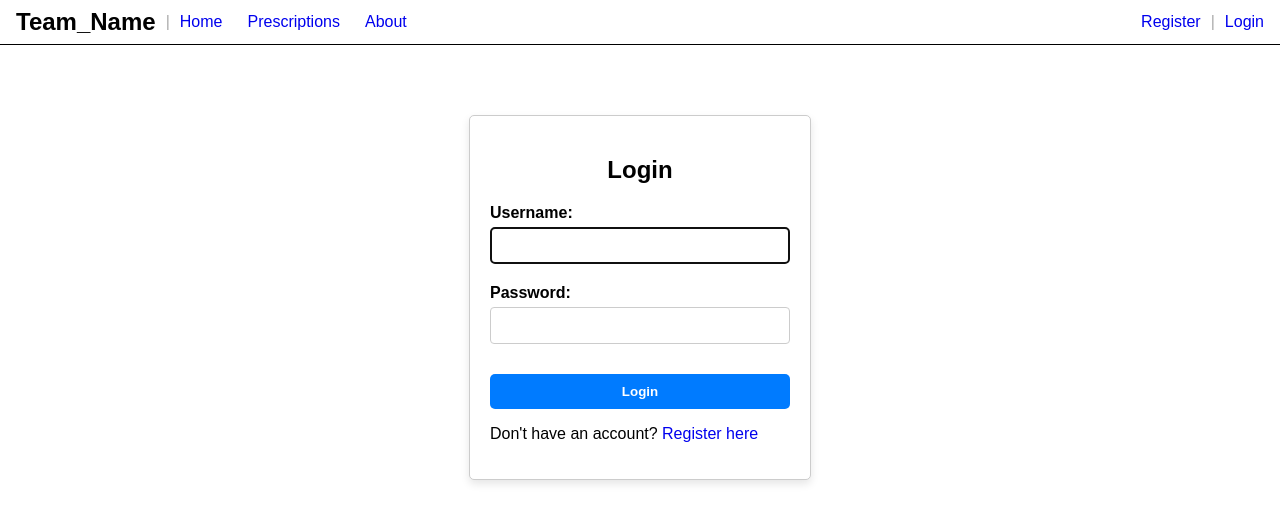
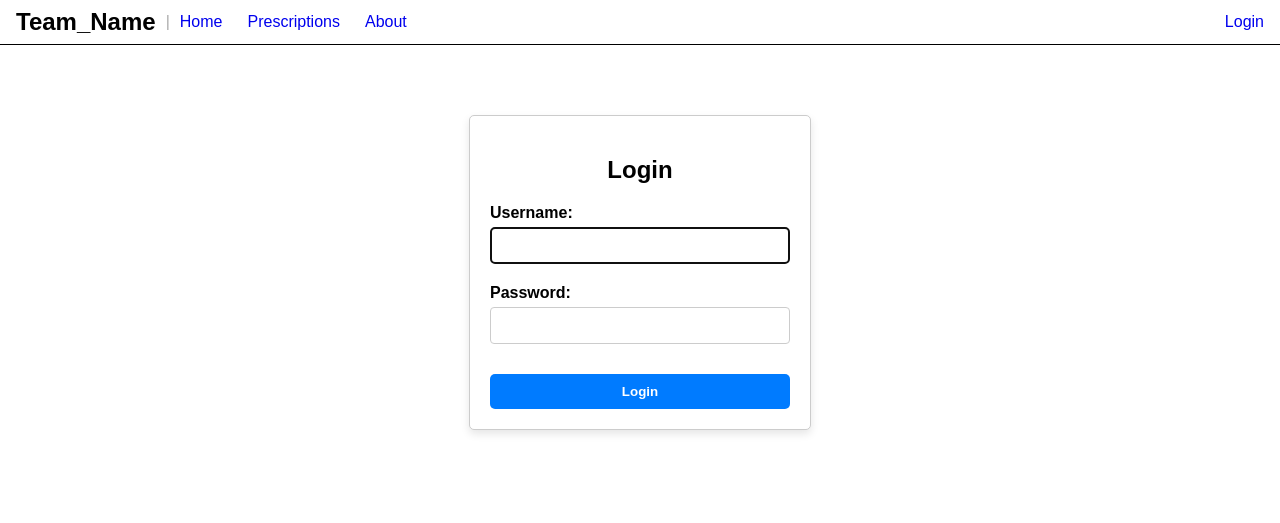
Before and after one commit to rgomez2000/Pharmacy-Management-System, a Django app: page /accounts/login/ in a window 1280 px wide. Shown: the top 523 px of the page. Run offline with Django 5.2, Linux system fonts and the light colour scheme.

Commit message:
Removes 'Register' option from main pages and adds superuser accounts for team 6 members

```diff
--- a/accounts/forms.py
+++ b/accounts/forms.py
@@ -1,16 +1,16 @@
 from django import forms
-from django.contrib.auth.forms import AuthenticationForm, UserCreationForm
-from django.contrib.auth.models import User
+from django.contrib.auth.forms import AuthenticationForm#, UserCreationForm
+#from django.contrib.auth.models import User
 
 
-class RegisterForm(UserCreationForm):
-    email = forms.EmailField(
-        max_length=254, help_text="Required. Please enter a valid email address."
-    )
+# class RegisterForm(UserCreationForm):
+#     email = forms.EmailField(
+#         max_length=254, help_text="Required. Please enter a valid email address."
+#     )
 
-    class Meta(UserCreationForm.Meta):
-        model = User
-        fields = UserCreationForm.Meta.fields + ("email",)
+#     class Meta(UserCreationForm.Meta):
+#         model = User
+#         fields = UserCreationForm.Meta.fields + ("email",)
 
 
 # using the AuthenticationForm class from django
--- a/accounts/templates/login.html
+++ b/accounts/templates/login.html
@@ -18,8 +18,5 @@
             {% endfor %}
             <button type="submit">Login</button>
         </form>
-        <p>
-            Don't have an account? <a href="{% url 'register' %}">Register here</a>
-        </p>
     </div>
 {% endblock content %}
--- a/accounts/urls.py
+++ b/accounts/urls.py
@@ -1,9 +1,9 @@
 from django.urls import path
 
-from .views import login_view, logout_view, register_view
+from .views import login_view, logout_view#, register_view
 
 urlpatterns = [
-    path("register/", register_view, name="register"),
+    # path("register/", register_view, name="register"),
     path("login/", login_view, name="login"),
     path("logout/", logout_view, name="logout"),
 ]
--- a/accounts/views.py
+++ b/accounts/views.py
@@ -1,23 +1,23 @@
 from django.contrib.auth import authenticate, login, logout
 from django.shortcuts import redirect, render
 
-from .forms import LoginForm, RegisterForm
+from .forms import LoginForm#, RegisterForm
 
 
-def register_view(request):
-    if request.method == "POST":
-        form = RegisterForm(request.POST)
-        if form.is_valid():
-            user = form.save()
-            user.refresh_from_db()  # Load the profile instance created by the signal
-            user.save()
-            raw_password = form.cleaned_data.get("password1")
-            user = authenticate(username=user.username, password=raw_password)
-            login(request, user)
-            return redirect("landingPage")  # Redirect to a success page.
-    else:
-        form = RegisterForm()
-    return render(request, "register.html", {"form": form})
+# def register_view(request):
+#     if request.method == "POST":
+#         form = RegisterForm(request.POST)
+#         if form.is_valid():
+#             user = form.save()
+#             user.refresh_from_db()  # Load the profile instance created by the signal
+#             user.save()
+#             raw_password = form.cleaned_data.get("password1")
+#             user = authenticate(username=user.username, password=raw_password)
+#             login(request, user)
+#             return redirect("landingPage")  # Redirect to a success page.
+#     else:
+#         form = RegisterForm()
+#     return render(request, "register.html", {"form": form})
 
 
 def login_view(request):
--- a/templates/base.html
+++ b/templates/base.html
@@ -26,8 +26,6 @@
                     <span class="divider">|</span>
                     <a href="{% url 'logout' %}" class="auth-link">Logout</a>
                 {% else %}
-                    <a href="{% url 'register' %}" class="auth-link">Register</a>
-                    <span class="divider">|</span>
                     <a href="{% url 'login' %}" class="auth-link">Login</a>
                 {% endif %}
             </div>
```
Also changed, not shown: db.sqlite3.
